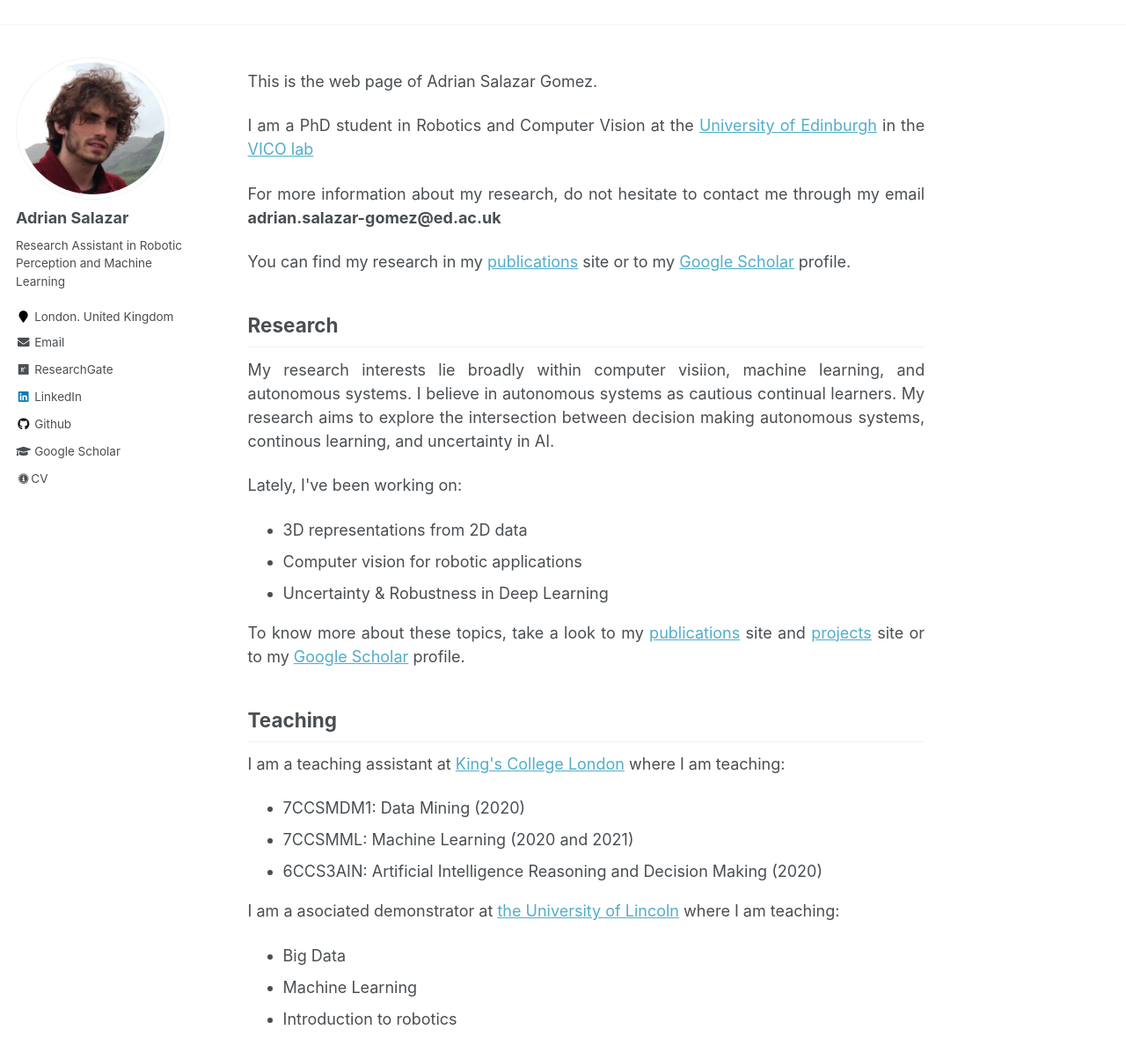
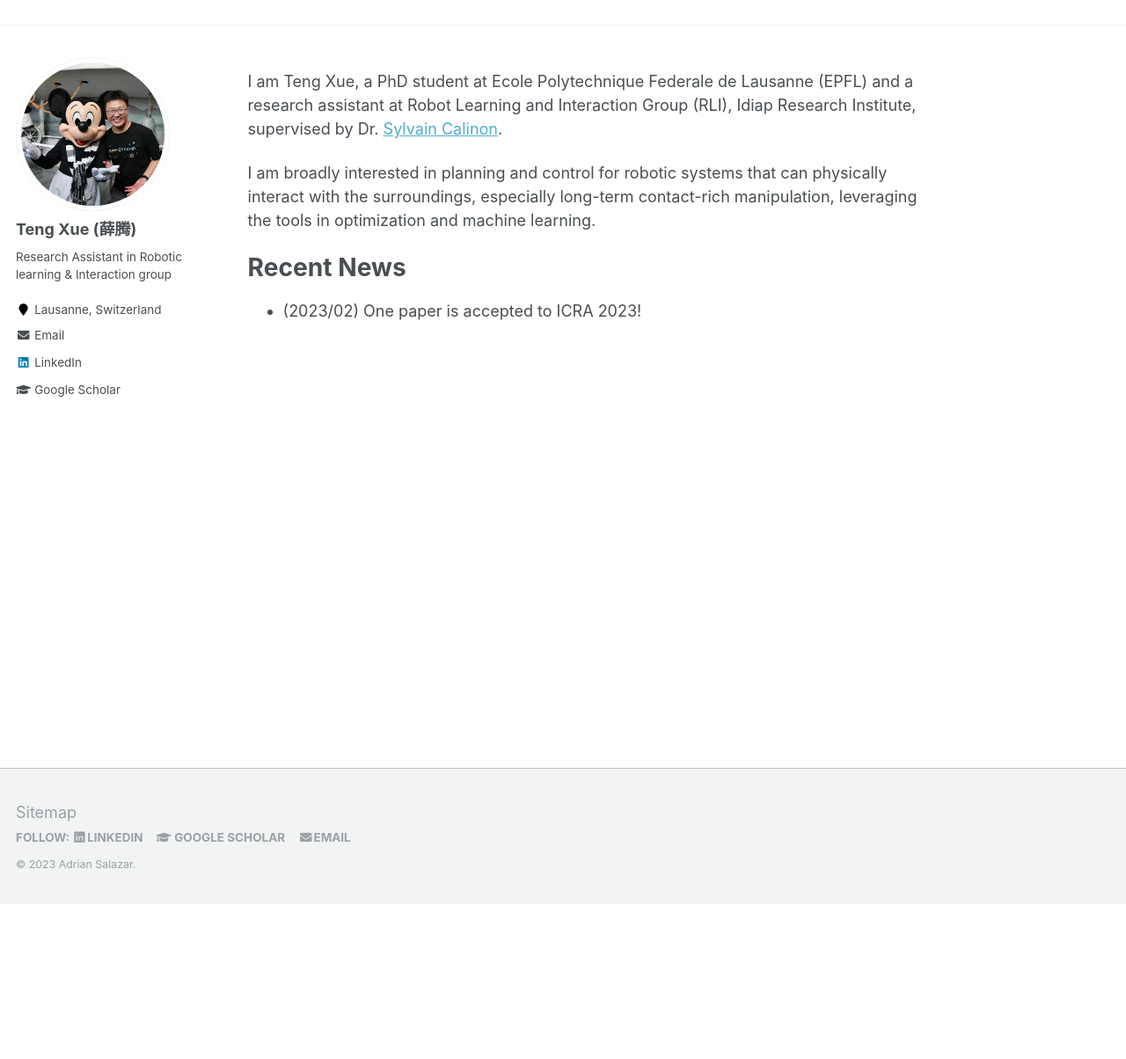
Before and after one commit to Schortenger/schortenger.github.io, a Jekyll site: the page built from _pages/about.md, in a window 1280 px wide and 1400 px high, scrolled down 193 px. Shown: the part 178-1382 px from the top of the window at 88% size. Built offline with Jekyll 4.4.1, drawn with Linux system fonts in a browser that asks for light colours; some web fonts are replaced; some of the changed text lies outside the part shown.

Commit message:
update info

```diff
--- a/_config.yml
+++ b/_config.yml
@@ -81,15 +81,15 @@ analytics:
 
 # Site Author
 author:
-  name             : "Adrian Salazar"
-  avatar           : "adrian_salazar_profile.png"
-  bio              : "Research Assistant in Robotic Perception and Machine Learning"
-  location         : "London. United Kingdom"
+  name             : "Teng Xue (薛腾)"
+  avatar           : "txue_profile.png"
+  bio              : "Research Assistant in Robotic learning & Interaction group"
+  location         : "Lausanne, Switzerland"
   employer         :
   pubmed           :
-  googlescholar    : "https://scholar.google.com/citations?user=xC3keU4AAAAJ&hl=en"
-  email            : "adrian.salazar_gomez@kcl.ac.uk"
-  researchgate     : "https://www.researchgate.net/profile/Adrian_Salazar_Gomez"
+  googlescholar    : "https://scholar.google.com.hk/citations?user=sgFW7YwAAAAJ&hl=zh-CN"
+  email            : "teng.xue@epfl.ch"
+  researchgate     : # example: "https://www.researchgate.net/profile/yourprofile"
   uri              :
   bitbucket        :
   codepen          :
@@ -97,13 +97,13 @@ author:
   flickr           :
   facebook         :
   foursquare       :
-  github           : "adrianxsalazar"
+  github           : #"https://github.com/Schortenger"
   google_plus      :
   keybase          :
   instagram        :
   impactstory      :
   lastfm           :
-  linkedin         : "adrianxsalazar"
+  linkedin         : "https://www.linkedin.com/in/teng-xue-890654154/"
   orcid            :
   pinterest        :
   soundcloud       :
@@ -116,7 +116,7 @@ author:
   xing             :
   youtube          :
   wikipedia        :
-  cv               : "https://adrianxsalazar.github.io/files/Adrian_Salazar_Research_CV.pdf"
+  cv               : #"https://adrianxsalazar.github.io/files/Adrian_Salazar_Research_CV.pdf"
 
 
 # Reading Files
--- a/_pages/about.md
+++ b/_pages/about.md
@@ -7,87 +7,15 @@ redirect_from:
   - /about/
   - /about.html
 ---
-<meta name="google-site-verification" content="BcSmoaYwlWHjpfCp-00SeL-jTwpB2PsY-IHIjZSyBoc" />
+I am Teng Xue, a PhD student at Ecole Polytechnique Federale de Lausanne (EPFL) and a research assistant at Robot Learning and Interaction Group (RLI), Idiap Research Institute, supervised by Dr. [Sylvain Calinon](https://calinon.ch/).
 
-<div class="text-justify">
+I am broadly interested in planning and control for robotic systems that can physically interact with the surroundings, especially long-term contact-rich manipulation, leveraging the tools in optimization and machine learning.
 
-<p>This is the web page of Adrian Salazar Gomez.</p>
+Recent News
+======
+* (2023/02) One paper is accepted to ICRA 2023!
 
-<p>I am a PhD student in Robotics and Computer Vision at the  <a href="https://www.ed.ac.uk">University of Edinburgh</a> in the <a href="https://groups.inf.ed.ac.uk/vico/">VICO lab</a> </p>
-
-<p>For more information about my research, do not hesitate to contact me through my email  <strong>adrian.salazar-gomez@ed.ac.uk</strong>  </p>
-
-<p>You can find my research in  my <a href="https://adrianxsalazar.github.io/publications/">publications</a> site or to my <a href="https://scholar.google.com/citations?user=xC3keU4AAAAJ&hl=en">Google Scholar</a> profile. </p>
-
-<h2> Research </h2>
-
-<div class="text-justify">
-
-<p>My research interests lie broadly within computer visiion, machine learning, and autonomous systems. I believe in autonomous systems as cautious continual learners. My research aims to explore the intersection between decision making autonomous systems, continous learning, and uncertainty in AI. </p>
-
-<p>Lately, I've been working on:</p>
-
-
-<ul>
-  <li>3D representations from 2D data </li>
-  <li>Computer vision for robotic applications</li>
-  <li>Uncertainty & Robustness in Deep Learning</li>
-</ul>
-
-
-<p>To know more about these topics, take a look to my <a href="https://adrianxsalazar.github.io/publications/">publications</a> site and <a href="https://adrianxsalazar.github.io/projects/">projects</a> site or to my <a href="https://scholar.google.com/citations?user=xC3keU4AAAAJ&hl=en">Google Scholar</a> profile. </p>
-
-<h2> Teaching </h2>
-
-<p>I am a teaching assistant at <a href="https://www.kcl.ac.uk/">King's College London</a> where I am teaching:</p>
-
- <ul>
-  <li>7CCSMDM1: Data Mining (2020) </li>
-  <li>7CCSMML: Machine Learning (2020 and 2021) </li>
-  <li>6CCS3AIN: Artificial Intelligence Reasoning and Decision Making (2020) </li>
-</ul>
-
-<p>I am a asociated demonstrator at <a href="https://www.lincoln.ac.uk/home/">the University of Lincoln</a> where I am teaching:</p>
- <ul>
-  <li>Big Data</li>
-  <li>Machine Learning</li>
-  <li>Introduction to robotics</li>
-</ul>
-
-</div>
-
-
-</div>
-
-
-<div class="text-justify">
-
-<h2> Contact </h2>
-
-<p>You can drop me an email to <a href="mailto:asalazargomez@lincoln.ac.uk"> my University of Lincoln email: </a>  <strong>asalazargomez@lincoln.ac.uk</strong>
-or to <a href="mailto:adrian.salazar_gomez@kcl.ac.uk"> my king's email: </a>  <strong>adrian.salazar_gomez@kcl.ac.uk</strong> <br> </p>
-
-</div>
-
-
-<div class="text-justify">
-
-<h2> Education </h2>
-
-<p> I have had the chance to study my BSc at the University of West Florida and the University of Burgos, a MSc at the University of Edinburgh, and a MSc at King's Collegue London. </p>
-
-<div class="text-center">
-<div class="row">
-
-	<img  class="img-circle" src="https://adrianxsalazar.github.io/images/west_florida_logo.png">
-	<img class="img-circle" src="https://adrianxsalazar.github.io/images/Edinburgh_logo.png">
-	<img class="img-circle" src="https://adrianxsalazar.github.io/images/King's_College_London_logo.png">
-
-</div></div>
-
-<br><p> If you want to know about my previous studies and my research placements you can take a look to my <a href="https://adrianxsalazar.github.io/cv/"> CV site </a></p>
-
-<h2> News </h2>
+<!-- <h2> News </h2>
 
 <p> <strong> 2021/02 </strong> <br>
 New dataset for object detection in agriculture. Title: Lincolnbeet. <a href="https://github.com/LAR/lincolnbeet_dataset"> [DATASET PAGE] </a> </p>
@@ -123,3 +51,4 @@ Started as a Research assistant in Machine learning and robotic perception at th
 Started as a Teaching assistant at King's College London </p>
 
 </div>
+ -->
```
Also changed, not shown: images/adrian_salazar_profile.jpg (deleted), images/adrian_salazar_profile.png (deleted), images/txue_profile.png (added).
